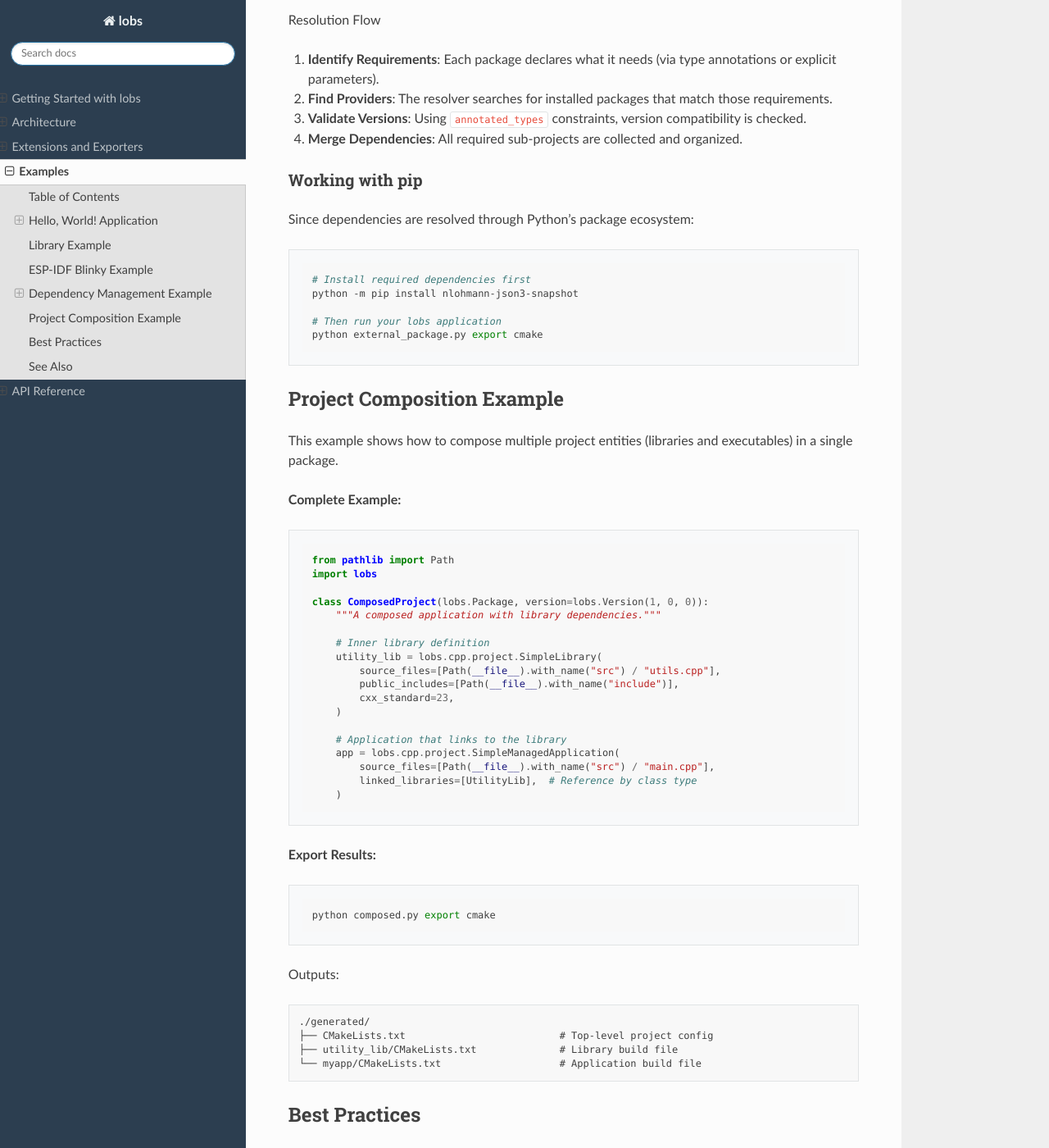
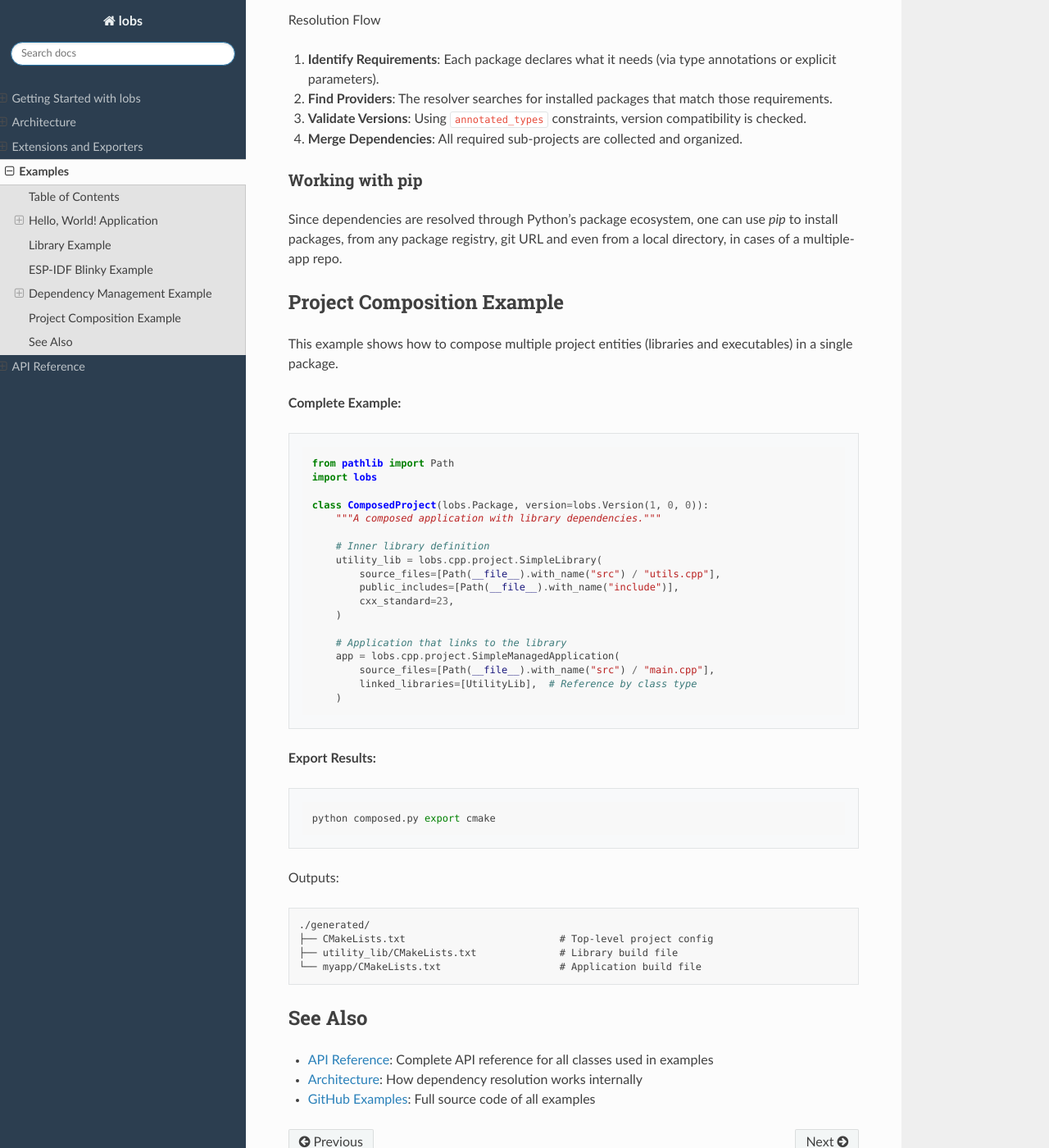
Before and after one commit to rikardonm/lobs, a Sphinx documentation site: the page built from docs/examples.rst, in a window 1280 px wide and 1400 px high, scrolled down 5343 px. Shown: the whole window at 82% size. Built offline with Sphinx 7.4.7 and the Read the Docs theme 3.1.0, drawn with Linux system fonts in a browser that asks for light colours; some of the changed text lies outside the part shown.

Commit message:
Adjust /docs content

```diff
--- a/docs/conf.py
+++ b/docs/conf.py
@@ -13,8 +13,8 @@
 # -- Project information -----------------------------------------------------
 
 project = 'lobs'
-copyright = '2025, ricardo'
-author = 'ricardo'
+copyright = '2025-2026, Ricardo Marchesan'
+author = 'Ricardo Marchesan'
 release = os.environ.get('VERSION', '0.0.1')
 
 # -- General configuration ---------------------------------------------------
@@ -67,7 +67,7 @@
 # -- Options for LaTeX output ------------------------------------------------
 
 latex_elements = {
-    'papersize': 'letterpaper',
+    'papersize': 'a4paper',
     'preamble': r'''
 \usepackage{fancyhdr}
 \pagestyle{fancy}
--- a/docs/examples.rst
+++ b/docs/examples.rst
@@ -276,15 +276,7 @@
 Working with pip
 ~~~~~~~~~~~~~~~~~
 
-Since dependencies are resolved through Python's package ecosystem:
-
-.. code-block:: bash
-
-   # Install required dependencies first
-   python -m pip install nlohmann-json3-snapshot
-
-   # Then run your lobs application
-   python external_package.py export cmake
+Since dependencies are resolved through Python's package ecosystem, one can use `pip` to install packages, from any package registry, git URL and even from a local directory, in cases of a multiple-app repo.
 
 
 Project Composition Example
@@ -332,15 +324,6 @@
    └── myapp/CMakeLists.txt                    # Application build file
 
 
-Best Practices
---------------
-
-- **Single Responsibility**: Each package represents one logical unit (library or application)
-- **Explicit Paths**: Use ``Path(__file__)`` for robust path handling
-- **Version Pinning**: Declare versions to ensure consistent builds
-- **Clear Descriptions**: Provide meaningful descriptions for better discoverability
-
-
 See Also
 --------
 
```
